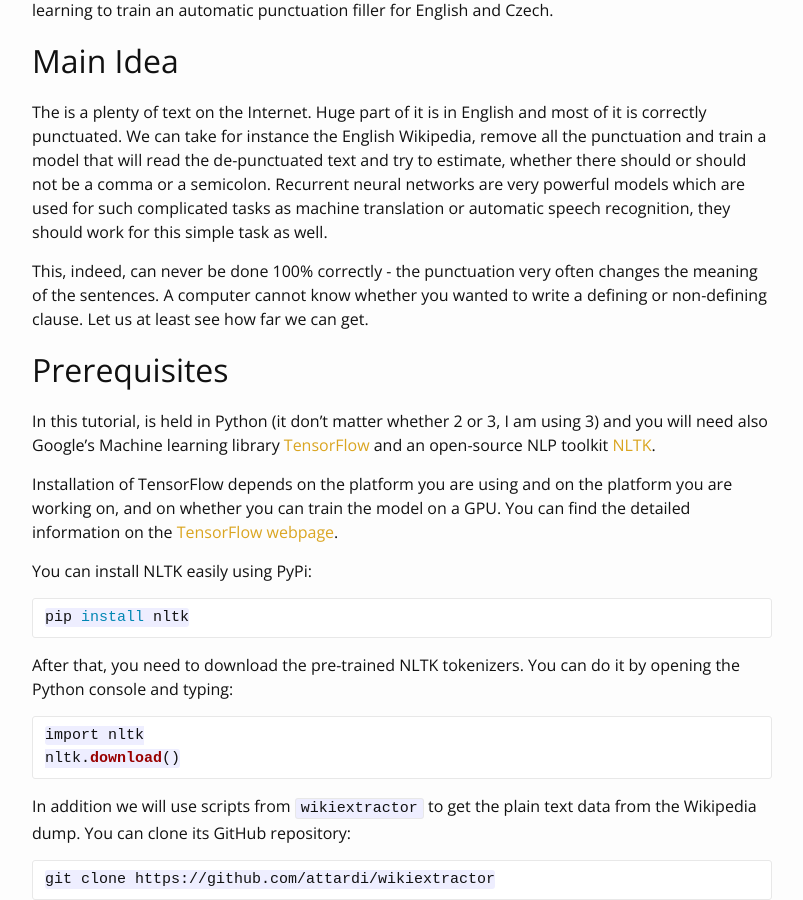
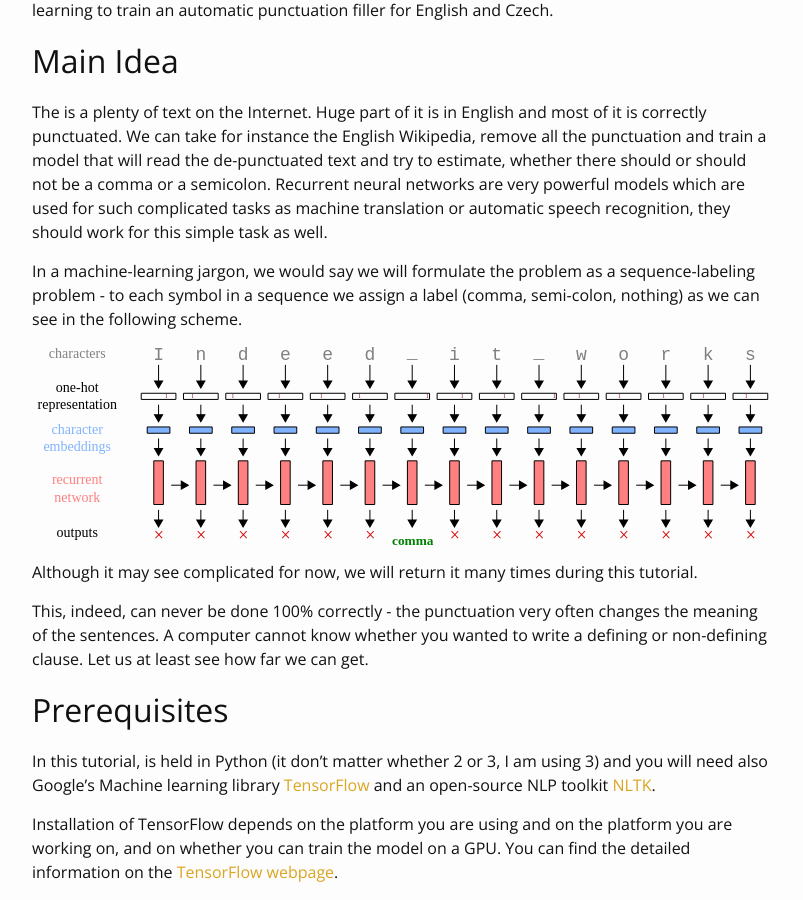
Before and after one commit to jlibovicky/jlibovicky.github.io, a Jekyll site: the page built from _posts/2016-12-02--Puncutation-Tutorial.md, in a window 1280 px wide and 900 px high, scrolled down 341 px. Shown: the whole window, without its empty margins (238-1041 px from the left). Built offline with Jekyll 4.4.1, drawn with Linux system fonts in a browser that asks for light colours; some web fonts are replaced.

Commit message:
a schema and some more words

```diff
--- a/_posts/2016-12-02--Puncutation-Tutorial.md
+++ b/_posts/2016-12-02--Puncutation-Tutorial.md
@@ -17,6 +17,16 @@ text and try to estimate, whether there should or should not be a comma or a
 semicolon. Recurrent neural networks are very powerful models which are used
 for such complicated tasks as machine translation or automatic speech
 recognition, they should work for this simple task as well.
+
+In a machine-learning jargon, we would say we will formulate the problem as a
+sequence-labeling problem - to each symbol in a sequence we assign a label
+(comma, semi-colon, nothing) as we can see in the following scheme.
+
+![sequence-labeling](/assets/punctuation.svg)
+
+Although it may see complicated for now, we will return it many times during
+this tutorial.
+
 
 This, indeed, can never be done 100% correctly - the punctuation very often
 changes the meaning of the sentences. A computer cannot know whether you wanted
```
Also changed, not shown: assets/punctuation.svg (added).
